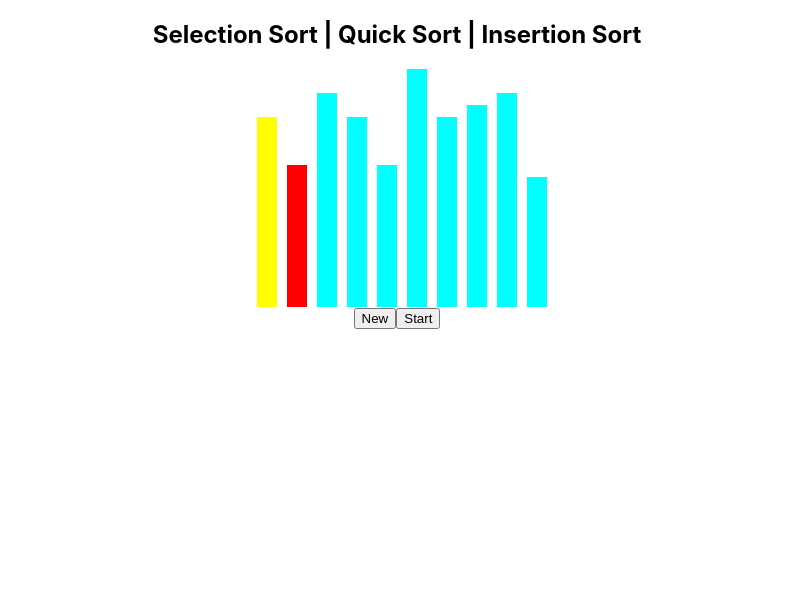
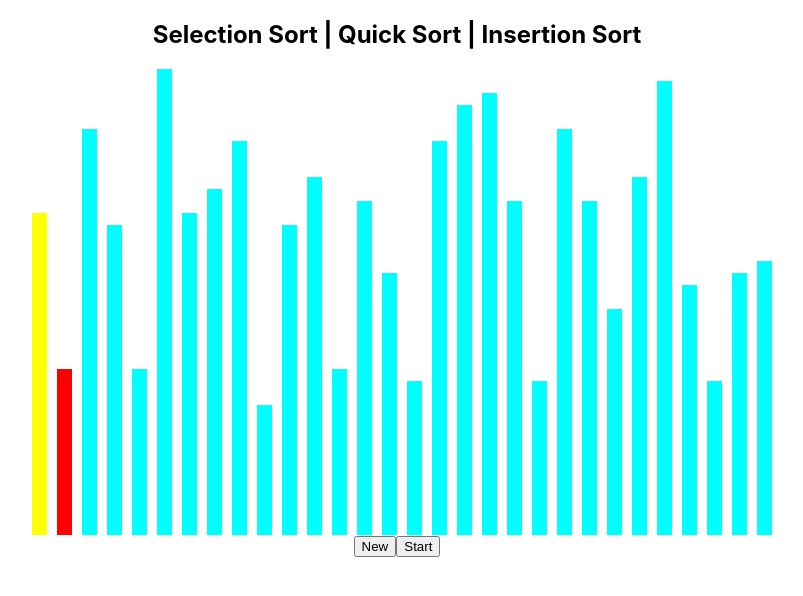
Before and after one commit to bilouStrike/VisualSort, a React (Create React App) app: page / in a window 1280 px wide. Shown: the top 596 px of the page, without its empty margins (243-1046 px from the left). Built offline with nearby package versions, Linux system fonts and the light colour scheme.

Commit message:
add root reducer

```diff
--- a/src/App.js
+++ b/src/App.js
@@ -9,7 +9,7 @@ function App() {
   return (
     <div className="App">
         <TopMenu/>
-        <SortVisualizer/>
+          <SortVisualizer/>
         <ControlBar/>
     </div>
   );
--- a/src/algorithm/selectionSort.js
+++ b/src/algorithm/selectionSort.js
@@ -1,10 +1,10 @@
-import { do_update_j, do_update_lower, do_swap } from '../store/actions';
+import { do_update_j, do_update_lower, do_swap } from '../store/selectionSort/actions';
 
-function selectionSort(array, dispatch, isStart) {
+function selectionSort(array, dispatch) {
     let arr = array.slice(0);
     let DispatchSignal = [];
     doSelectionSort(arr, DispatchSignal);
-    runDispatch( arr, DispatchSignal, dispatch, isStart);
+    runDispatch( arr, DispatchSignal, dispatch);
     return arr;
 }
 
@@ -50,7 +50,7 @@ function runDispatch(array, DispatchSignal, dispatch) {
     }
     setTimeout(() => {
         runDispatch(array, DispatchSignal, dispatch);
-    }, 200);
+    }, 50);
 }
 
 export default selectionSort;
--- a/src/components/bar/bar.component.jsx
+++ b/src/components/bar/bar.component.jsx
@@ -2,7 +2,7 @@ import React from 'react'
 import './bar.style.css';
 
 const Bar = ({ height, currentJ, currentLower, swap }) => {
-    console.log(swap);
+
     const style = {
         height: `${height*12+10}px`,
         backgroundColor: swap ? 'blue' : currentJ ? 'red' : currentLower ? 'yellow' : 'aqua'
--- a/src/components/bar/bar.style.css
+++ b/src/components/bar/bar.style.css
@@ -1,5 +1,5 @@
 .bar {
-    width:20px;
+    width:15px;
     margin-left: 10px;
     background-color: aqua;
 }
--- a/src/components/control-bar/control-bar.component.jsx
+++ b/src/components/control-bar/control-bar.component.jsx
@@ -1,9 +1,10 @@
 import React from 'react';
 import { connect } from 'react-redux';
-import { do_start_sort } from '../../store/actions';
+import { do_start_sort } from '../../store/selectionSort/actions';
+
 import './../../algorithm/selectionSort';
 
-const ControlBar = ({ sortMethod, startSort, dispatch }) => {
+const ControlBar = ({ startSort }) => {
     return (
         <div className='control-bar'>
             <button> New </button>
@@ -11,11 +12,9 @@ const ControlBar = ({ sortMethod, startSort, dispatch }) => {
         </div>
     )
 }
-const mapStateToProps = state => ({
-    sortMethod:state.sortMethod
-})
 
 const mapDispatchToProps = dispatch => ({
     startSort: () => dispatch(do_start_sort()),
-})
-export default connect(mapStateToProps, mapDispatchToProps)(ControlBar);
+});
+
+export default connect(null, mapDispatchToProps)(ControlBar);
--- a/src/components/visualizer/visualizer.component.jsx
+++ b/src/components/visualizer/visualizer.component.jsx
@@ -7,17 +7,10 @@ import selectionSort  from  './../../algorithm/selectionSort';
 
 const SortVisualizer = ({ dataArray ,currentI, currentJ, swap, currentLower, dispatch, isStart, sort }) =>  {
 
-    //const { data, currentIndice, lowest, currentIndice2 } = dataArray;
     useEffect(() => {
         if ( isStart ) {
-            return () => sort(dataArray, dispatch, isStart);
-            /*
-            const timer = setTimeout(
-                () => sort(dataArray, dispatch),
-               500
-            );
-            return () => clearTimeout(timer);*/
-        }
+            return () => sort(dataArray, dispatch);
+         }
     });
 
     return (
@@ -35,13 +28,13 @@ const SortVisualizer = ({ dataArray ,currentI, currentJ, swap, currentLower, dis
         </div>
 )}
 
-const mapStateToProps = (state) => ({
-    dataArray: state.dataArray,
-    isStart: state.start,
-    currentI:state.currentI,
-    currentJ:state.currentJ,
-    currentLower:state.currentLower,
-    swap:state.swap
+const mapStateToProps = state => ({
+    dataArray: state.selectionSortReducer.dataArray,
+    isStart: state.selectionSortReducer.start,
+    currentI:state.selectionSortReducer.currentI,
+    currentJ:state.selectionSortReducer.currentJ,
+    currentLower:state.selectionSortReducer.currentLower,
+    swap:state.selectionSortReducer.swap,
 });
 
 const mapDispatchToProps = dispatch => ({
--- /dev/null
+++ b/src/store/root-reducer.js
@@ -0,0 +1,9 @@
+import { combineReducers } from 'redux';
+
+import selectionSortReducer from './selectionSort/reducer';
+
+const rootReducer = combineReducers({
+    selectionSortReducer
+});
+
+export default rootReducer;
--- a/src/store/reducer.js
+++ b/src/store/selectionSort/reducer.js
@@ -1,8 +1,8 @@
-import generateValuesArray from '../helpers/generateValuesArray';
-import selectionSort from '../algorithm/selectionSort';
+import generateValuesArray from '../../helpers/generateValuesArray';
+import selectionSort from '../../algorithm/selectionSort';
 
 const INITIAL_STATE = {
-    dataArray:generateValuesArray(10),
+    dataArray:generateValuesArray(30),
     lower : 0,
     currentI:0,
     currentJ:1,
@@ -19,11 +19,11 @@ const sortReducer = ( state = INITIAL_STATE, action ) => {
                 ...state,
                 start: !state.start,
             }
-        case 'DO_SORT_SELECTION':
+        /*case 'DO_SORT_SELECTION':
             return {
                 ...state,
                 dataArray: selectionSort(state.dataArray)
-            }
+            }*/
         case 'UPDATE_J':
             return {
                 ...state,
--- a/src/store/store.js
+++ b/src/store/store.js
@@ -1,8 +1,9 @@
 import { createStore, applyMiddleware } from 'redux';
 import logger from 'redux-logger';
+import rootReducer from './root-reducer';
 
-import sortReducer from './reducer';
 const middleWare = [logger];
 
-const store = createStore(sortReducer, applyMiddleware(...middleWare));
+const store = createStore(rootReducer, applyMiddleware(...middleWare));
+
 export default store;
```
Also changed, not shown: src/store/selectionSort/actions.js (renamed from src/store/actions.js).
